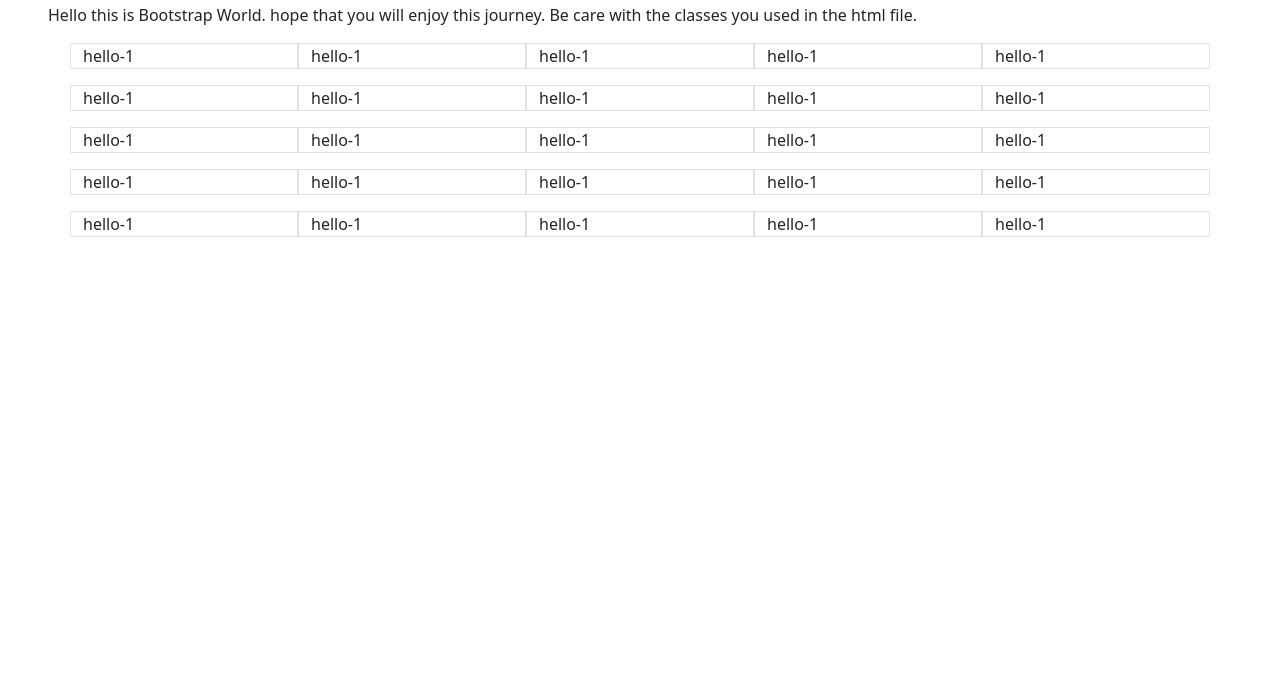
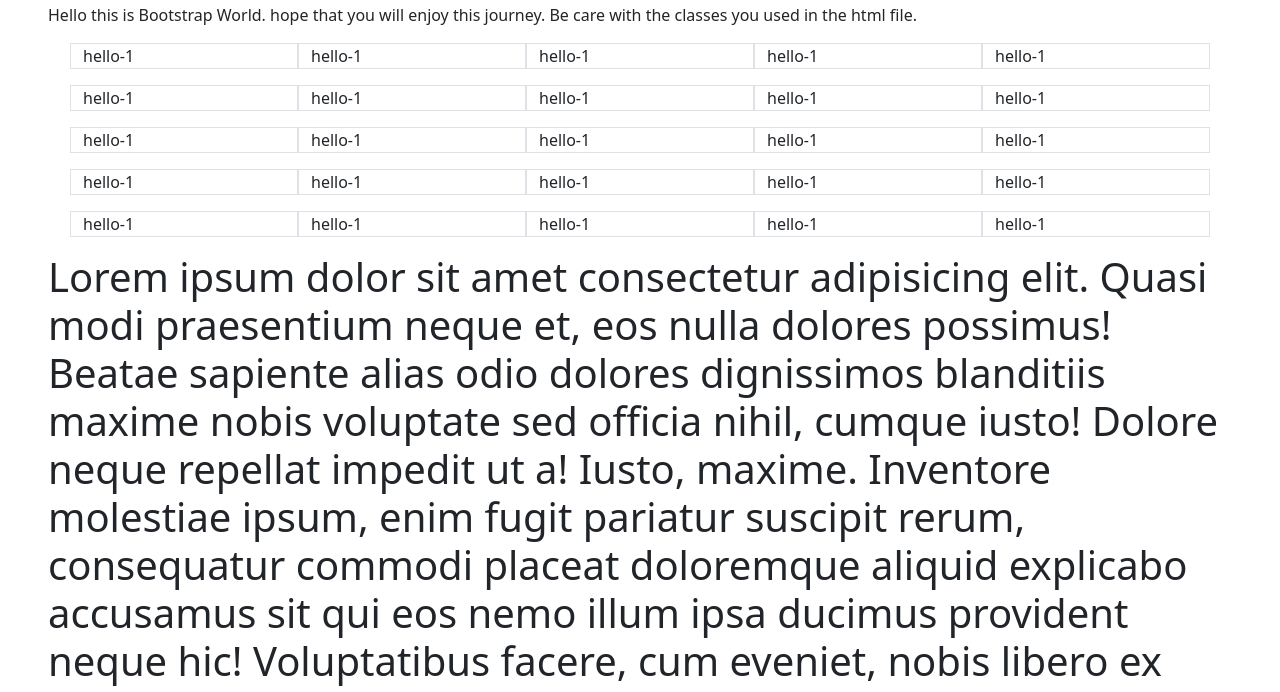
Before and after one commit to hmnomaan/getting-started-bootstrap, a plain HTML site: page index.html in a window 1280 px wide. Shown: the part 101-793 px from the top of the page. Drawn offline with nearby package versions, Linux system fonts and the light colour scheme.

Commit message:
h1 added

```diff
--- a/index.html
+++ b/index.html
@@ -53,6 +53,23 @@
             </div>
 
         </div>
+        <h1>Lorem ipsum dolor sit amet consectetur adipisicing elit. Quasi modi praesentium neque et, eos nulla dolores possimus! Beatae sapiente alias odio dolores dignissimos blanditiis maxime nobis voluptate sed officia nihil, cumque iusto! Dolore neque
+            repellat impedit ut a! Iusto, maxime. Inventore molestiae ipsum, enim fugit pariatur suscipit rerum, consequatur commodi placeat doloremque aliquid explicabo accusamus sit qui eos nemo illum ipsa ducimus provident neque hic! Voluptatibus facere,
+            cum eveniet, nobis libero ex placeat nesciunt sapiente unde ab aliquid ducimus numquam exercitationem impedit minus? Nulla ab quis veritatis ullam voluptate ea dolorem impedit, maxime molestiae maiores incidunt totam similique hic nobis officiis
+            est eius exercitationem. Quia reprehenderit perferendis nemo autem corporis minima vero error non voluptates, aspernatur inventore excepturi! Quae fuga earum modi quas adipisci, perspiciatis rem, debitis sit error fugit saepe voluptate aut.
+            Facere amet dolorum, tenetur eligendi exercitationem iste dignissimos quia nostrum vel libero a laboriosam facilis quam. Quo, quod! Iure magni sequi aut animi dolorem. Libero soluta, quo dolor cum optio unde voluptatibus! Deleniti beatae,
+            quam voluptate nesciunt pariatur impedit officiis soluta in molestiae sapiente vero, recusandae unde? Minus autem illo atque vel accusantium beatae et! Molestias expedita placeat odit reiciendis quidem accusamus nihil odio repellat ex officia
+            sed unde illum ad quasi eum quod nesciunt, itaque autem ipsum! Nihil a ullam ut maiores porro mollitia commodi fuga repudiandae. Deserunt illo reprehenderit quos quidem id fugit repellat saepe, delectus odit, ea deleniti suscipit, explicabo
+            a possimus dolore eos quam asperiores ducimus. Suscipit odio recusandae eius dolorum. Qui placeat porro obcaecati cumque iure numquam perspiciatis nemo eaque amet sunt delectus, quo illum, a accusamus fuga labore consectetur minus magnam non
+            rerum! Corporis, culpa? Saepe dignissimos atque unde voluptates nihil, minima quasi reiciendis veniam esse nulla dolorem! Suscipit placeat odit magni animi dolorem perferendis quae dolore non minima quisquam, iure vero assumenda aspernatur
+            dolores sed accusantium laudantium porro eaque adipisci tempore! Molestias iure veritatis error, libero consectetur dolorem necessitatibus quia iusto ut maxime praesentium fugiat maiores sequi nam eius, voluptatem enim pariatur asperiores
+            atque nihil. Totam, pariatur. Iure culpa libero accusantium cumque repellat molestiae, est alias dolorem at dolore fugiat tempora nobis? Mollitia debitis, quisquam corrupti et dignissimos eius perspiciatis, sit consectetur in quibusdam reiciendis
+            corporis earum esse modi optio! Ipsam saepe ab quos quis maxime repellendus sint perferendis sequi. Voluptatum ducimus sint autem error, nobis recusandae quis aliquam, hic quisquam eos alias nulla eum aliquid in ut sequi quasi deleniti excepturi?
+            Et, nisi provident doloribus maxime ad reprehenderit cumque nihil quos labore perferendis ullam eius dolore consequatur fugit repellendus recusandae esse aliquid commodi minima. Molestias reiciendis facilis et ullam cumque atque error magnam
+            ducimus, aperiam natus porro minima. Ab, optio reprehenderit! Id impedit expedita similique fuga non nisi, maxime vitae et eveniet consequatur omnis, ut incidunt labore veritatis quod ea placeat explicabo. Repellat dolores velit architecto
+            unde, eum voluptas amet vero, ab ut sed sequi error perspiciatis facilis facere reprehenderit laboriosam quibusdam natus nihil! Dignissimos, perferendis eos voluptatem voluptatum voluptate obcaecati iusto voluptas iste porro numquam. Ab, animi
+            repudiandae.
+        </h1>
     </section>
 
     <footer>
```
